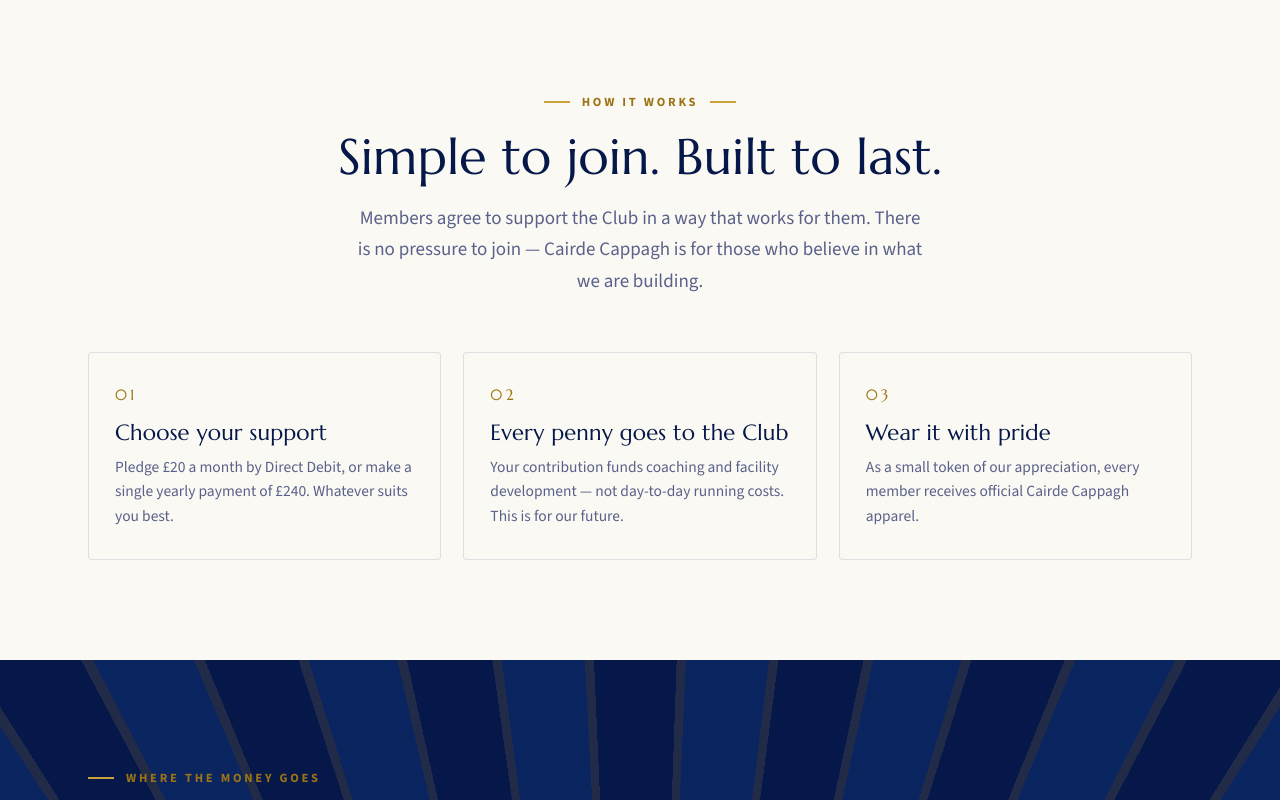
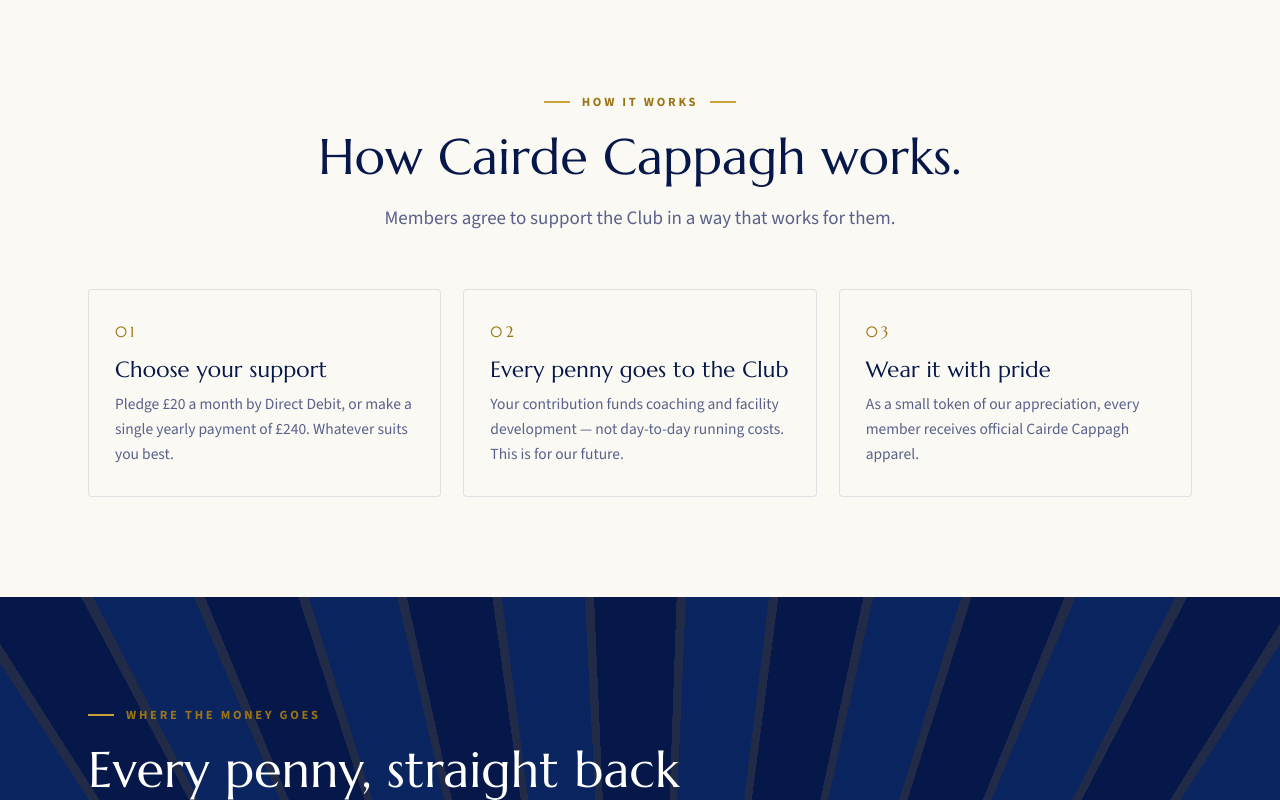
Before and after one commit to vincenzoJ/cairdecappagh, a Next.js app: page / in a window 1280 px wide. Shown: the part 1620-2420 px from the top of the page. Built offline with nearby package versions, Linux system fonts and the light colour scheme.

Commit message:
new design

```diff
--- a/app/components/Donate.tsx
+++ b/app/components/Donate.tsx
@@ -6,7 +6,7 @@ import Reveal from "./Reveal";
 type Plan = "monthly" | "yearly";
 
 const PLANS = {
-  monthly: { name: "Monthly", amt: "£20", per: "/ month", note: "£240 per year · Direct Debit", badge: "Most popular" },
+  monthly: { name: "Monthly", amt: "£20", per: "/ month", note: "£240 per year · Direct Debit", badge: "" },
   yearly: { name: "Yearly", amt: "£240", per: "/ year", note: "A single annual payment", badge: "Save the admin" },
 };
 
@@ -14,7 +14,6 @@ const PERKS = [
   { b: "100% to development", s: "Your money funds coaching and facilities, never running costs." },
   { b: "No pressure, ever", s: "Cancel or change your support whenever you wish." },
   { b: "Official club apparel", s: "A small token of appreciation for every member." },
-  { b: "Secure payments", s: "Card details are processed securely by Stripe." },
 ];
 
 export default function Donate() {
@@ -49,7 +48,7 @@ export default function Donate() {
             <span className="eyebrow center">Become a Friend of Cappagh</span>
             <h2 className="sec-title" style={{ maxWidth: "20ch", margin: "18px auto 0" }}>Join Cairde Cappagh</h2>
             <p className="lead" style={{ marginTop: 18, maxWidth: "60ch", margin: "18px auto 0" }}>
-              Set up your support in under a minute. Choose the plan that suits you — every contribution goes straight into the future of our Club.
+              Choose the plan that suits you — every contribution goes straight into the future of our Club.
             </p>
           </div>
         </Reveal>
@@ -92,7 +91,7 @@ export default function Donate() {
                   >
                     <span className="pl-radio" />
                     <div className="pl-name">{v.name}</div>
-                    <span className="pl-badge">{v.badge}</span>
+                    {v.badge && <span className="pl-badge">{v.badge}</span>}
                     <div className="pl-amt">{v.amt}<small> {v.per}</small></div>
                     <div className="pl-note">{v.note}</div>
                   </button>
--- a/app/components/HowItWorks.tsx
+++ b/app/components/HowItWorks.tsx
@@ -13,9 +13,9 @@ export default function HowItWorks() {
         <Reveal>
           <div style={{ textAlign: "center", maxWidth: 720, margin: "0 auto" }}>
             <span className="eyebrow center">How it works</span>
-            <h2 className="sec-title" style={{ maxWidth: "20ch", margin: "18px auto 0" }}>Simple to join. Built to last.</h2>
+            <h2 className="sec-title" style={{ maxWidth: "20ch", margin: "18px auto 0" }}>How Cairde Cappagh works.</h2>
             <p className="lead" style={{ marginTop: 18, maxWidth: "60ch", margin: "18px auto 0" }}>
-              Members agree to support the Club in a way that works for them. There is no pressure to join — Cairde Cappagh is for those who believe in what we are building.
+              Members agree to support the Club in a way that works for them.
             </p>
           </div>
         </Reveal>
```
